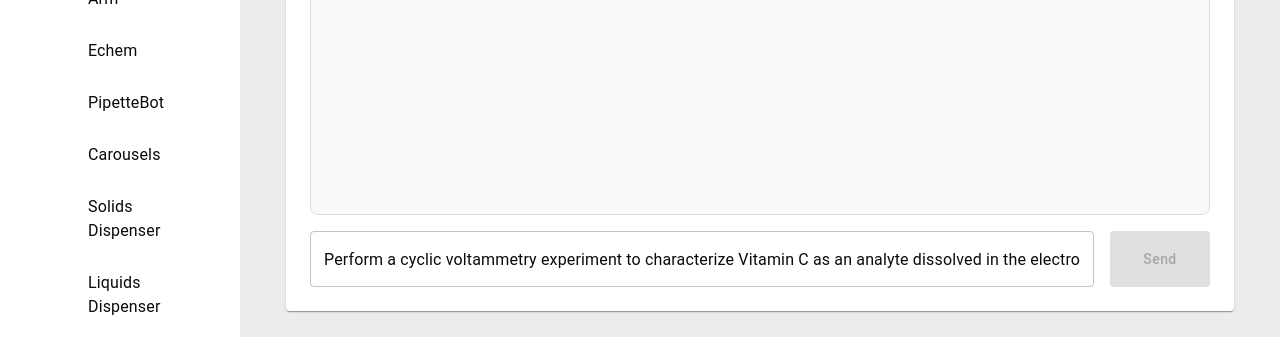
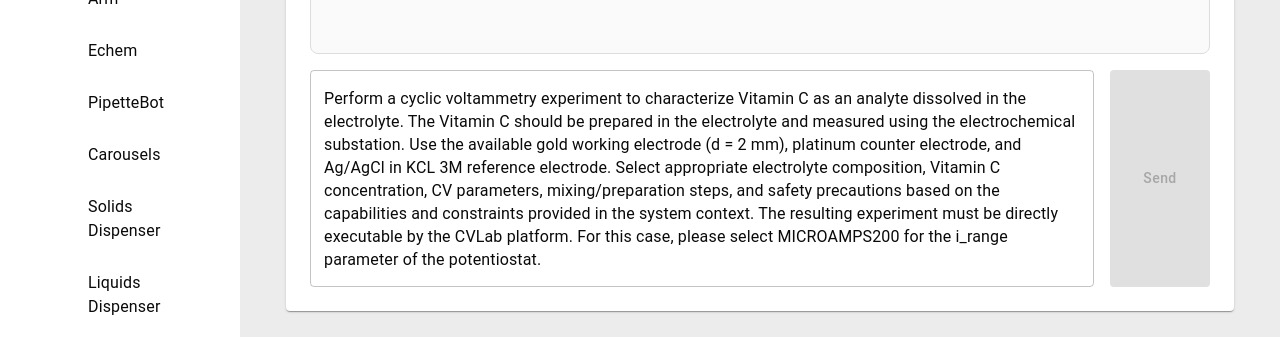
Before and after one commit to FranciscoMunguiaGaleano/CVLabUIFrontend, a React (Create React App) app in the folder cvlabui/: page /aiscientist in a window 1280 px wide. Shown: the part 401-738 px from the top of the page. Built offline with nearby package versions, Linux system fonts and the light colour scheme; no server answers; some icons are missing.

Commit message:
updated defoult prompt in chatpage

```diff
--- a/cvlabui/src/pages/AIScientistPage.jsx
+++ b/cvlabui/src/pages/AIScientistPage.jsx
@@ -18,8 +18,8 @@ import {
 // CONSTANTS
 // ============================================================
 //192.168.0.142
-const API_BASE_URL =
-  "http://localhost:8080/api/v1/aiscientist";
+//const API_BASE_URL = "http://localhost:8080/api/v1/aiscientist";
+const API_BASE_URL = "http://192.168.0.142:8080/api/v1/aiscientist";
 
 const INITIAL_MESSAGE = {
   role: "ai",
@@ -27,7 +27,7 @@ const INITIAL_MESSAGE = {
 };
 
 const INITIAL_INPUT =
-  "Perform a cyclic voltammetry experiment to characterize Vitamin C as an analyte dissolved in the electrolyte. The Vitamin C should be prepared in the electrolyte and measured using the electrochemical substation. Use the available gold working electrode, platinum counter electrode, and Ag/AgCl reference electrode. Select appropriate electrolyte composition, Vitamin C concentration, CV parameters, mixing/preparation steps, and safety precautions based on the capabilities and constraints provided in the system context. The resulting experiment must be directly executable by the CVLab platform.";
+  "Perform a cyclic voltammetry experiment to characterize Vitamin C as an analyte dissolved in the electrolyte. The Vitamin C should be prepared in the electrolyte and measured using the electrochemical substation. Use the available gold working electrode (d = 2 mm), platinum counter electrode, and Ag/AgCl in KCL 3M reference electrode. Select appropriate electrolyte composition, Vitamin C concentration, CV parameters, mixing/preparation steps, and safety precautions based on the capabilities and constraints provided in the system context. The resulting experiment must be directly executable by the CVLab platform. For this case, please select MICROAMPS200 for the i_range parameter of the potentiostat.";
 
 // ============================================================
 // COMPONENT
@@ -567,11 +567,11 @@ export default function AIScientistPage() {
 
       <TextField
         fullWidth
+        multiline
+        minRows={5}
         placeholder="Ask the AI Scientist..."
         value={input}
-          onChange={(event) =>
-            setInput(event.target.value)
-          }
+        onChange={(event) => setInput(event.target.value)}
         onKeyDown={handleKeyDown}
         disabled={thinking}
       />
--- a/cvlabui/src/pages/REasypePage.jsx
+++ b/cvlabui/src/pages/REasypePage.jsx
@@ -19,7 +19,8 @@ import { useLocation } from "react-router-dom";
 // API CONFIGURATION
 // ============================================================
 //192.168.0.142
-const API_BASE_URL = "http://localhost:8080";
+//const API_BASE_URL = "http://localhost:8080";
+const API_BASE_URL = "http://192.168.0.142:8080";
 
 const API_PATHS = {
   health: `${API_BASE_URL}/api/v1/aiscientist/health`,
```
Lines whose indentation alone changed are shown as unchanged.
